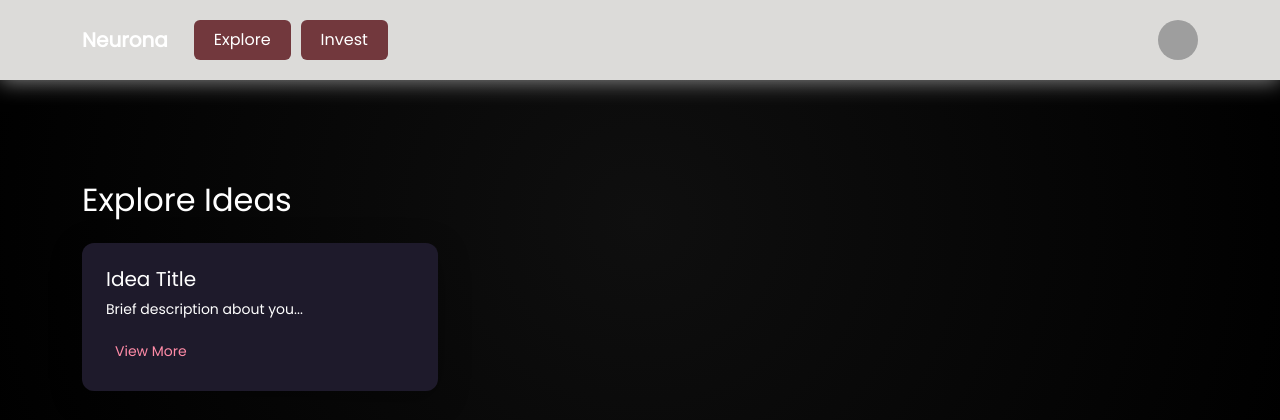
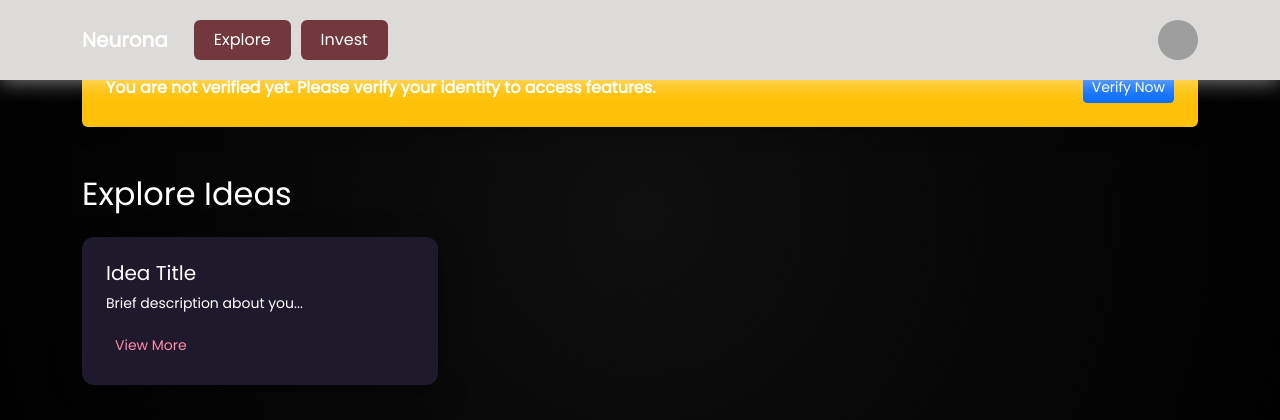
Before and after one commit to Shafayet22/Neurona-2, a Flask app: template templates/investor_dashboard.html in a window 1280 px wide. Shown: the top 420 px of the page. Run offline with Flask 3, Linux system fonts and the light colour scheme; the template is opened without the code that fills it, so the values that code supplies are empty; grey boxes are pictures that could not be loaded.

Commit message:
Update investor_dashboard.html

```diff
--- a/templates/investor_dashboard.html
+++ b/templates/investor_dashboard.html
@@ -54,15 +54,16 @@
 
   <!-- Verification Notice -->
   {% if not verified %}
-  <div class="container mt-4">
-    <div class="alert alert-warning d-flex justify-content-between align-items-center glass-card">
-      <div>
-        <strong>You are not verified yet.</strong> Please verify your identity to invest in ideas.
-      </div>
-      <a href="{{ url_for('verify_investor') }}" class="btn btn-primary btn-sm">Verify Now</a>
+<div class="container mt-5">
+  <div class="p-4 bg-warning rounded d-flex justify-content-between align-items-center shadow">
+    <div class="fw-semibold">
+      You are not verified yet. Please verify your identity to access features.
     </div>
+    <a href="{{ url_for('verify_investor') }}" class="btn btn-primary btn-sm">Verify Now</a>
   </div>
-  {% endif %}
+</div>
+{% endif %}
+
 
   <!-- Explore Ideas Section -->
   <section class="py-5">
```
